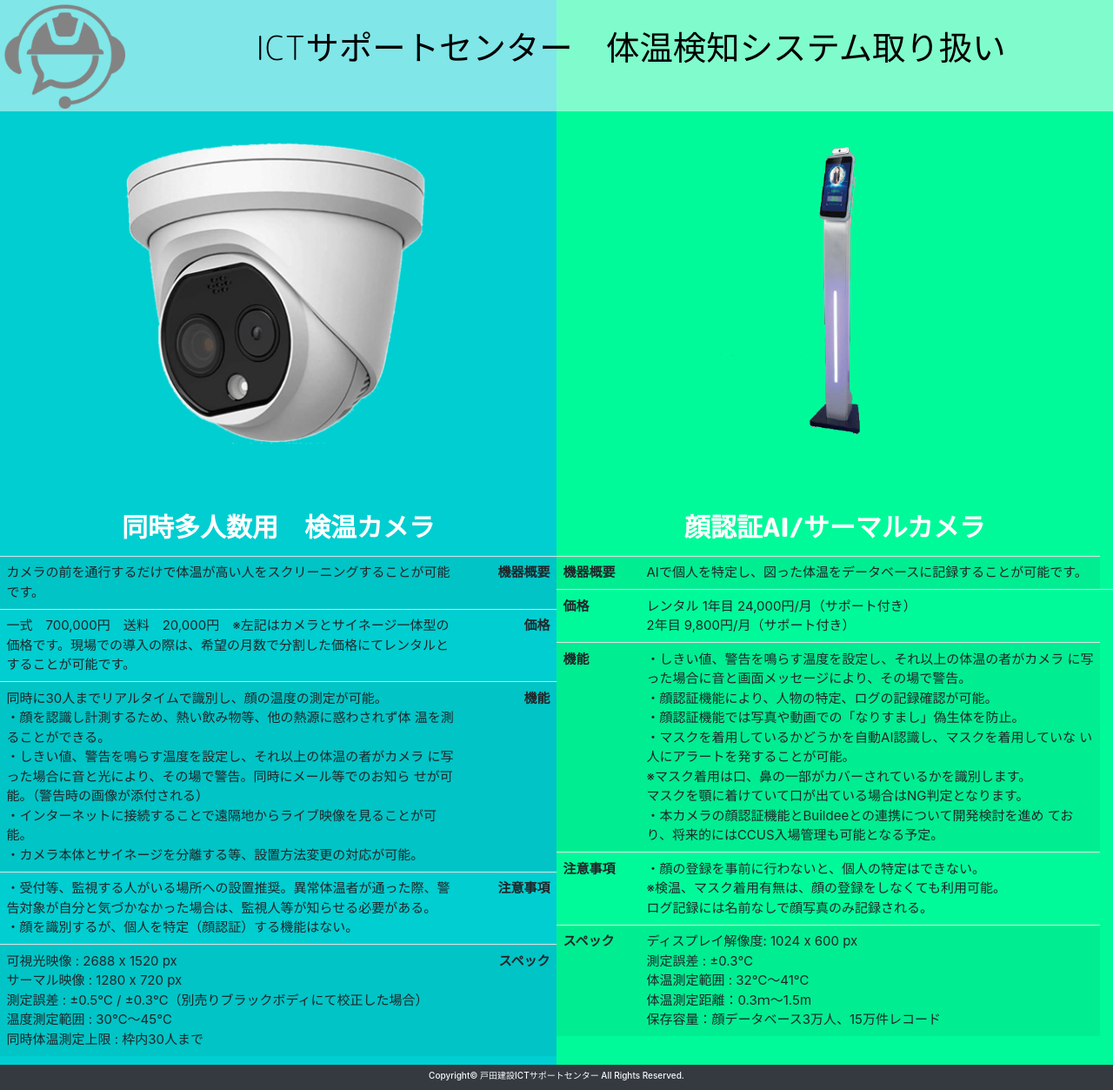
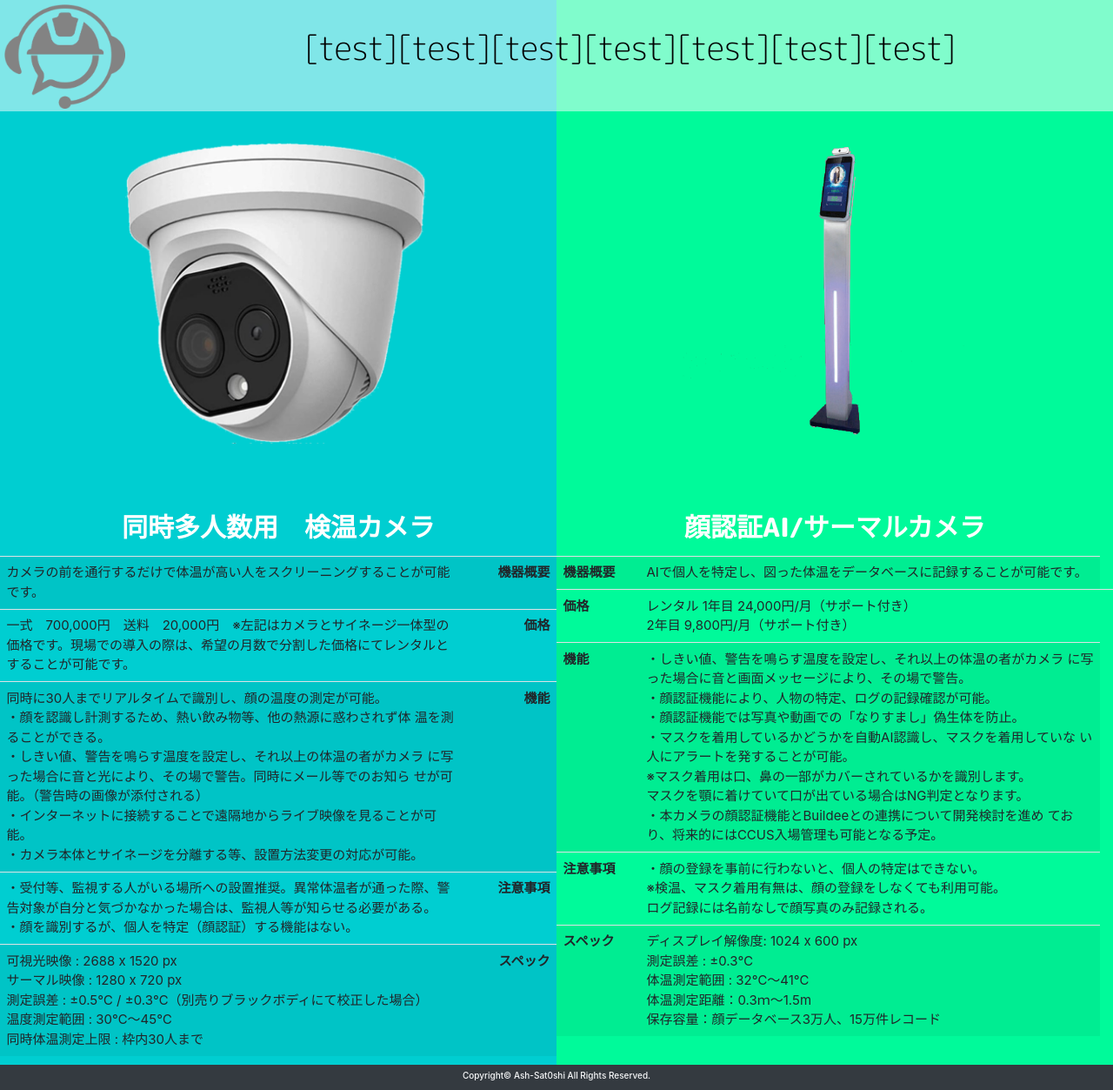
Before and after one commit to Ash-Sat0shi/Ash-Sat0shi.github.io, a plain HTML site: page index.html in a window 1280 px wide. Shown: the whole page at 87% size. Drawn offline with Linux system fonts and the light colour scheme.

Commit message:
[fix] remove private info
removed company name from the page.

```diff
--- a/index.html
+++ b/index.html
@@ -225,7 +225,8 @@
         <div class="container-fluid">
             <div class="logo"><img src="./images/ictlogo.png"></div>
             <div class="title" style="padding-left: 170px;">
-                <h1 style="font-size:3vmax;">ICTサポートセンター　体温検知システム取り扱い<br></h1>
+                <h1 style="font-size:3vmax;">[test][test][test][test][test][test][test]<br></h1>
+                <!--ICTサポートセンター　体温検知システム取り扱い-->
             </div>
         </div>
     </header>
@@ -240,7 +241,8 @@
 
 
     <footer class="footer bg-dark text-light">
-        <p class="h6">Copyright&copy; <a>戸田建設ICTサポートセンター</a> All Rights Reserved.</p>
+        <p class="h6">Copyright&copy; <a>Ash-Sat0shi</a> All Rights Reserved.</p>
+        <!--戸田建設ICTサポートセンター-->
     </footer>
 
 </body>
```
